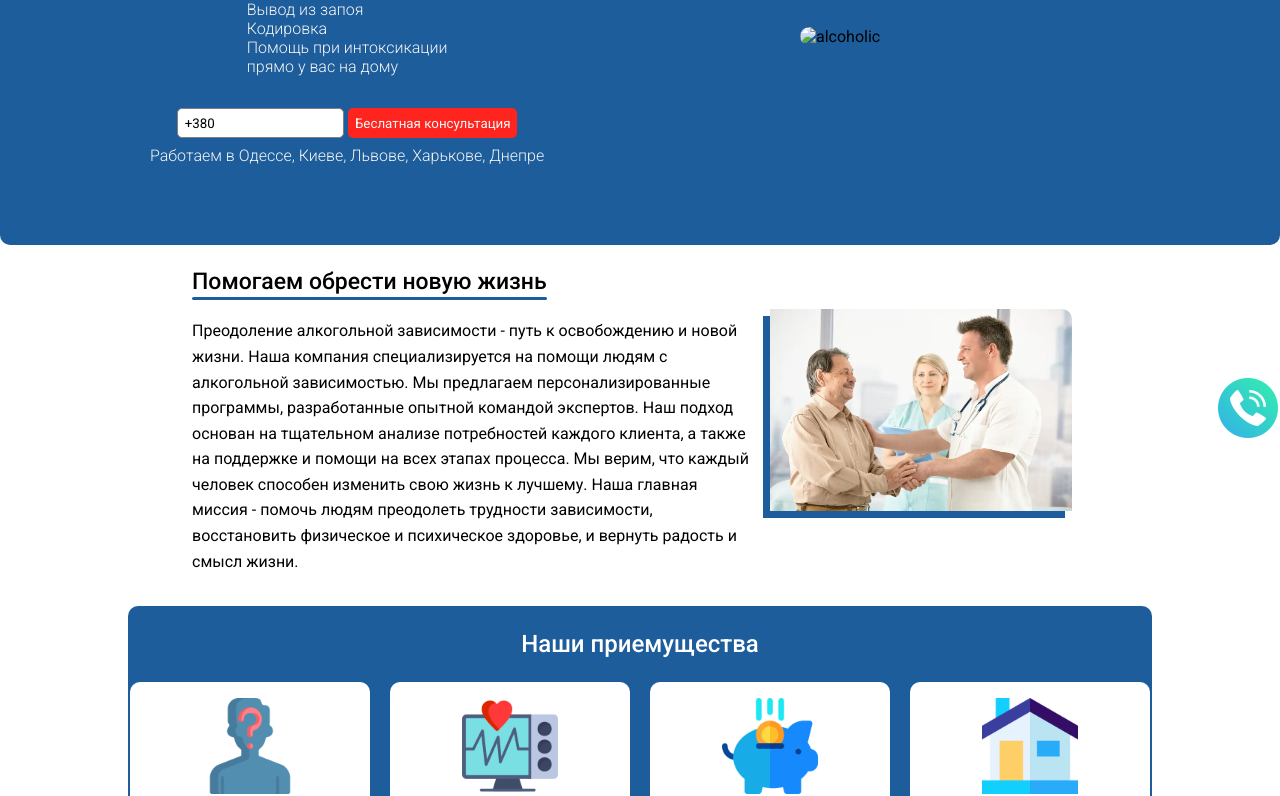
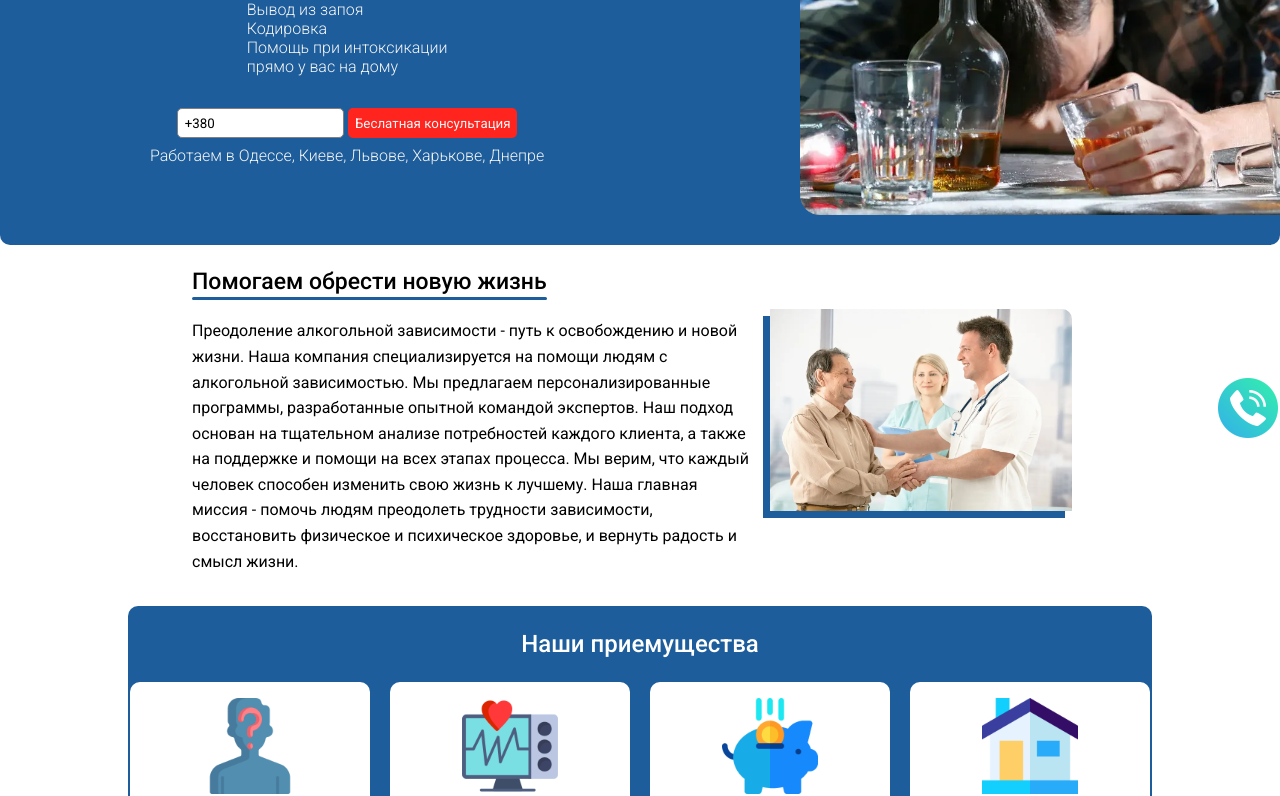
Before and after one commit to DrJed1/drip-clinic, a plain HTML site: page kiev/index.html in a window 1280 px wide. Shown: the part 304-1100 px from the top of the page. Drawn offline with nearby package versions, Linux system fonts and the light colour scheme.

Commit message:
ver 0.29e

```diff
--- a/kiev/index.html
+++ b/kiev/index.html
@@ -146,7 +146,7 @@
         </p>
       </div>
       <div class="hero-img">
-        <img src="/img/hero-index.png" alt="alcoholic" />
+        <img src="/img/hero-index.webp" alt="alcoholic" />
       </div>
     </main>
 
```
